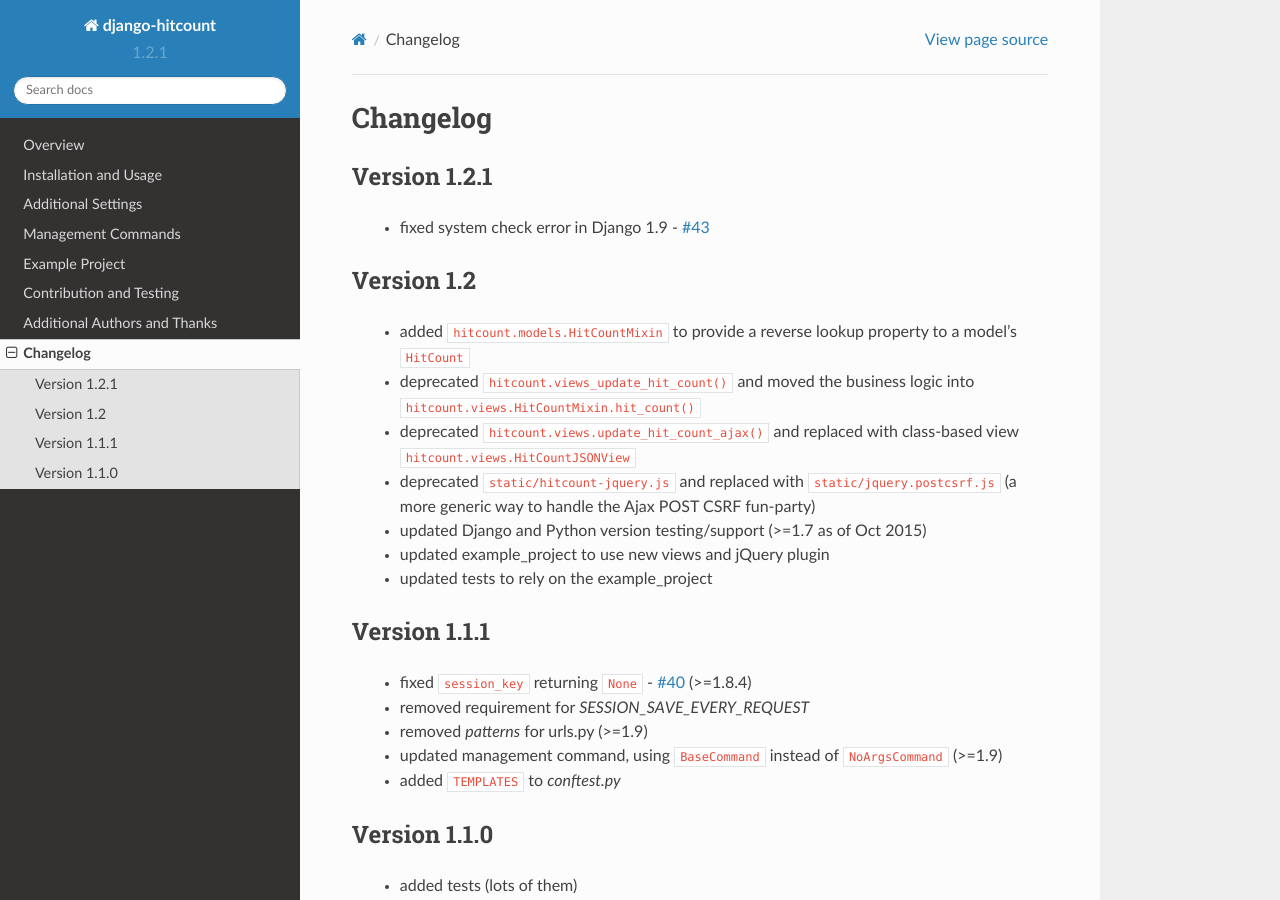
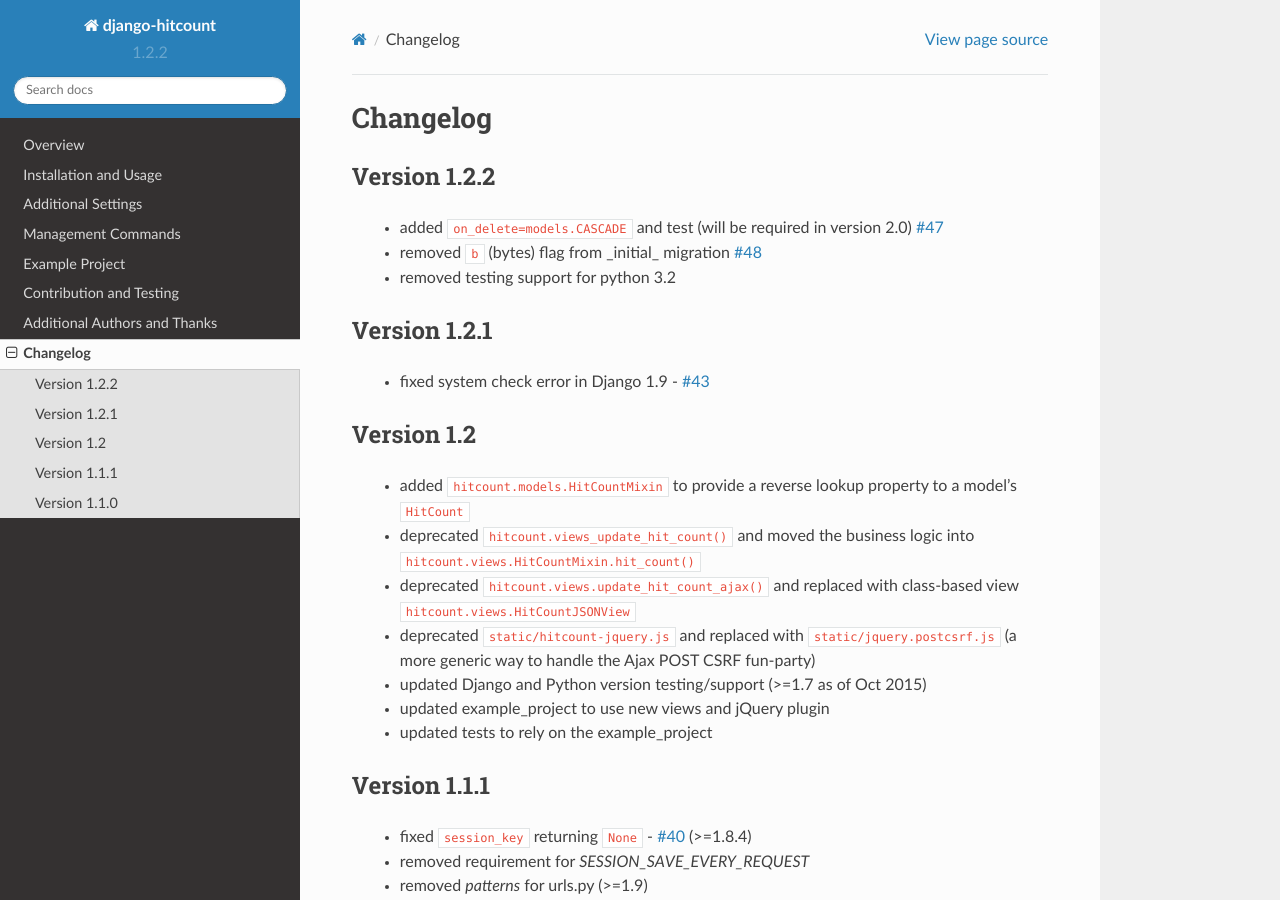
Before and after one commit to thornomad/django-hitcount, a Sphinx documentation site: the page built from docs/changelog.rst, in a window 1280 px wide and 900 px high. Built offline with Sphinx 7.4.7 and the Read the Docs theme 2.0.0, drawn with Linux system fonts in a browser that asks for light colours.

Commit message:
Version 1.2.2 with changelog

```diff
--- a/docs/changelog.rst
+++ b/docs/changelog.rst
@@ -1,5 +1,12 @@
 Changelog
 =========
+
+Version 1.2.2
+-------------
+
+ * added ``on_delete=models.CASCADE`` and test (will be required in version 2.0) `#47`_
+ * removed ``b`` (bytes) flag from _initial_ migration `#48`_
+ * removed testing support for python 3.2
 
 Version 1.2.1
 -------------
@@ -42,3 +49,5 @@ Version 1.1.0
 
 .. _#40: https://github.com/thornomad/django-hitcount/issues/40
 .. _#43: https://github.com/thornomad/django-hitcount/issues/43
+.. _#47: https://github.com/thornomad/django-hitcount/issues/47
+.. _#48: https://github.com/thornomad/django-hitcount/pull/48
--- a/hitcount/__init__.py
+++ b/hitcount/__init__.py
@@ -1,5 +1,5 @@
 from __future__ import unicode_literals
 
-VERSION = (1, 2, 1)
+VERSION = (1, 2, 2)
 
 __version__ = '.'.join(str(i) for i in VERSION)
```
